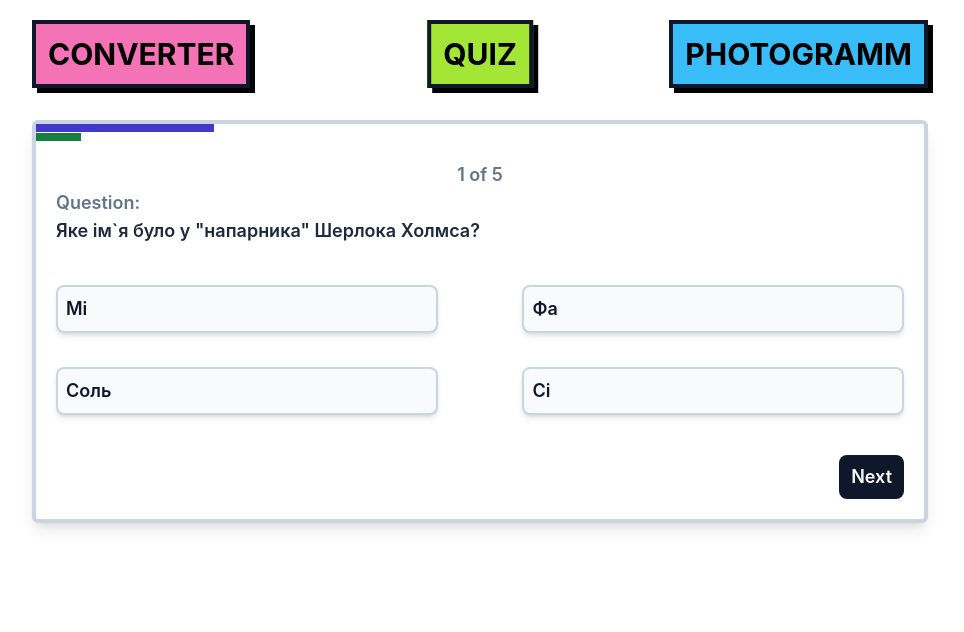
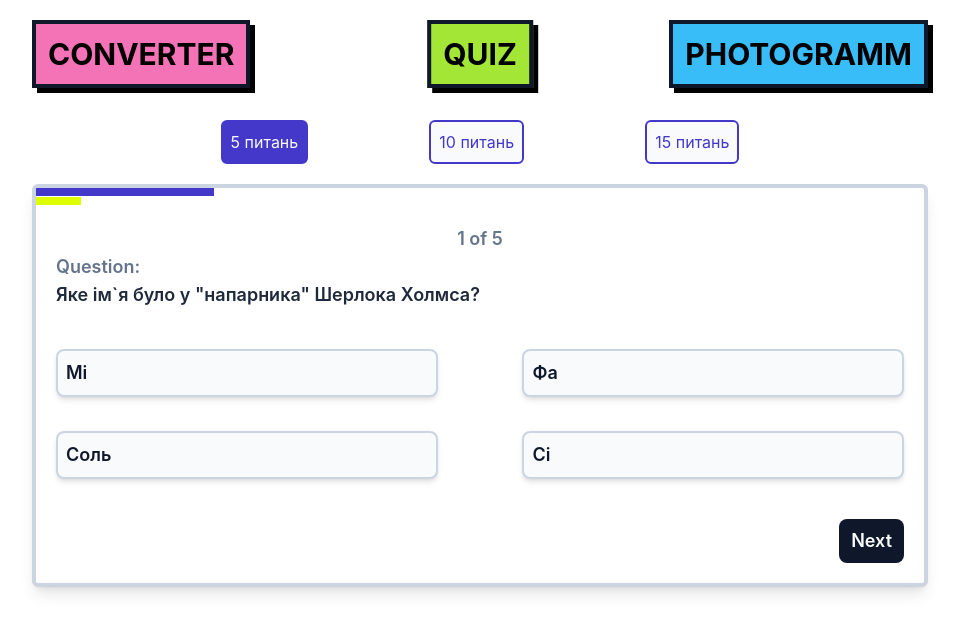
Before and after one commit to VelHRH/FrontCourse, a React (Create React App) app in the folder project3/: page /quiz in a window 1280 px wide. Shown: the top 632 px of the page, without its empty margins (160-1124 px from the left). Built offline with nearby package versions, Linux system fonts and the light colour scheme.

Commit message:
Modes layout

```diff
--- /dev/null
+++ b/project3/src/components/Task2/Mode.jsx
@@ -0,0 +1,38 @@
+import React, { useState } from "react";
+
+export const Mode = ({ mode, setMode }) => {
+ return (
+  <div className="flex ml-[50%] translate-x-[-50%] mt-10 justify-around">
+   <button
+    onClick={() => setMode(5)}
+    className={`${
+     mode === 5
+      ? "bg-indigo-700 text-slate-50"
+      : "bg-indigo-50 text-indigo-700 hover:bg-slate-300"
+    } p-2 border-2 border-indigo-700 rounded-md`}
+   >
+    5 питань
+   </button>
+   <button
+    onClick={() => setMode(10)}
+    className={`${
+     mode === 10
+      ? "bg-indigo-700 text-slate-50"
+      : "bg-slate-50 text-indigo-700 hover:bg-slate-300"
+    } p-2 border-2 border-indigo-700 rounded-md`}
+   >
+    10 питань
+   </button>
+   <button
+    onClick={() => setMode(15)}
+    className={`${
+     mode === 15
+      ? "bg-indigo-700 text-slate-50"
+      : "bg-slate-50 text-indigo-700 hover:bg-slate-300"
+    } p-2 border-2 border-indigo-700 rounded-md`}
+   >
+    15 питань
+   </button>
+  </div>
+ );
+};
--- a/project3/src/components/Task2/Progressbar.jsx
+++ b/project3/src/components/Task2/Progressbar.jsx
@@ -1,12 +1,18 @@
 import React, { useEffect, useState } from "react";
 
-export const Progressbar = ({ question, qSwitcher, isFinished }) => {
- const [width, setWidth] = useState((100 / 5) * question);
+export const Progressbar = ({
+ question,
+ qSwitcher,
+ isFinished,
+ questions,
+ mode,
+}) => {
+ const [width, setWidth] = useState((100 / questions.length) * question);
  const [timer, setTimer] = useState(10);
 
  useEffect(() => {
-  setWidth((100 / 5) * question);
- }, [question]);
+  setWidth((100 / questions.length) * question);
+ }, [question, mode]);
 
  useEffect(() => {
   setTimer(10);
@@ -35,10 +41,21 @@ export const Progressbar = ({ question, qSwitcher, isFinished }) => {
    </div>
    <div className={`h-2 w-full mt-px`}>
     <div
-     className={`h-full bg-green-700`}
+     className={`h-full`}
      style={{
       width: `${isFinished ? "0" : timer}%`,
-      transition: "width 0.9s",
+      backgroundColor: `${
+       timer < 2
+        ? "red"
+        : timer < 4
+        ? "orange"
+        : timer < 6
+        ? "yellow"
+        : timer < 8
+        ? "lime"
+        : "green"
+      }`,
+      transition: "background-color 1000ms, width 0.9s",
      }}
     ></div>
    </div>
--- a/project3/src/components/Task2/QuestionInfo.jsx
+++ b/project3/src/components/Task2/QuestionInfo.jsx
@@ -1,12 +1,13 @@
 import React from "react";
-import { QUESTIONS } from "./data";
 
-export const QuestionInfo = ({ question }) => {
+export const QuestionInfo = ({ questions, question }) => {
  return (
   <>
-   <div className="text-slate-500 self-center">{question} of 5</div>
+   <div className="text-slate-500 self-center">
+    {question} of {questions.length}
+   </div>
    <div className="text-slate-500">Question:</div>
-   <div className="text-slate-800">{QUESTIONS[question].text}</div>
+   <div className="text-slate-800">{questions[question].text}</div>
   </>
  );
 };
--- a/project3/src/components/Task2/Result.jsx
+++ b/project3/src/components/Task2/Result.jsx
@@ -1,7 +1,5 @@
 import React, { useEffect, useState, useRef } from "react";
-import { QUESTIONS } from "./data";
-
-export const Result = ({ answers }) => {
+export const Result = ({ answers, questions }) => {
  const [rows, setRows] = useState([]);
  const [result, setResult] = useState(0);
  const dataFetchedRef = useRef(false);
@@ -9,14 +7,14 @@ export const Result = ({ answers }) => {
   if (dataFetchedRef.current) return;
   dataFetchedRef.current = true;
   for (let i = 0; i < answers.length; i++) {
-   for (let j = 0; j < QUESTIONS[answers[i].question].options.length; j++) {
+   for (let j = 0; j < questions[answers[i].question].options.length; j++) {
     if (
-     answers[i].answer === QUESTIONS[answers[i].question - 1].options[j].text
+     answers[i].answer === questions[answers[i].question - 1].options[j].text
     ) {
      if (i === answers.length - 1) {
-      answers[i].isTrue = QUESTIONS[answers[i].question - 1].options[j].isTrue;
+      answers[i].isTrue = questions[answers[i].question - 1].options[j].isTrue;
      } else if (answers[i].question !== answers[i + 1].question)
-      answers[i].isTrue = QUESTIONS[answers[i].question - 1].options[j].isTrue;
+      answers[i].isTrue = questions[answers[i].question - 1].options[j].isTrue;
     }
    }
   }
--- a/project3/src/components/Task2/data.js
+++ b/project3/src/components/Task2/data.js
@@ -146,4 +146,214 @@ export const QUESTIONS = [
       }
     ]
   },
+  {
+    text: "У Великобританії абревіатура NHS розшифровується як National ... Service?",
+    options: [
+      {
+        text: "Humanity",
+        isTrue: false
+      },
+      {
+        text: "Health",
+        isTrue: true
+      },
+      {
+        text: "Honour",
+        isTrue: false
+      },
+      {
+        text: "Household",
+        isTrue: false
+      }
+    ]
+  },
+  {
+    text: "Як називається ремінна машина, що обертається, в аеропорту, яка доставляє зареєстрований багаж із літака до місця отримання багажу?",
+    options: [
+      {
+        text: "Ангар",
+        isTrue: false
+      },
+      {
+        text: "Термінал",
+        isTrue: false
+      },
+      {
+        text: "Конкорс",
+        isTrue: false
+      },
+      {
+        text: "Карусель",
+        isTrue: true
+      }
+    ]
+  },
+  {
+    text: "Який герой Діснея залишає туфельку на королівському балу?",
+    options: [
+      {
+        text: "Покахонтас",
+        isTrue: false
+      },
+      {
+        text: "Спляча красуня",
+        isTrue: false
+      },
+      {
+        text: "Попелюшка",
+        isTrue: true
+      },
+      {
+        text: "Ельза",
+        isTrue: false
+      }
+    ]
+  },
+  {
+    text: "Яка з цих марок була в основному пов’язана з виробництвом побутових замків?",
+    options: [
+      {
+        text: "Phillips",
+        isTrue: false
+      },
+      {
+        text: "Flymo",
+        isTrue: false
+      },
+      {
+        text: "Chubb",
+        isTrue: true
+      },
+      {
+        text: "Ronseal",
+        isTrue: false
+      }
+    ]
+  },
+  {
+    text: "Акушерство - це розділ медицини, який особливо займається чим?",
+    options: [
+      {
+        text: "Пологи",
+        isTrue: true
+      },
+      {
+        text: "Зламані кістки",
+        isTrue: false
+      },
+      {
+        text: "Серце",
+        isTrue: false
+      },
+      {
+        text: "Похилий вік",
+        isTrue: false
+      }
+    ]
+  },
+  {
+    text: "Які іграшки продаються з фразою “robots in disguise”?",
+    options: [
+      {
+        text: "Ляльки Bratz",
+        isTrue: false
+      },
+      {
+        text: "Сім'ї Сільванії",
+        isTrue: false
+      },
+      {
+        text: "Хатчімалс",
+        isTrue: false
+      },
+      {
+        text: "Трансформери",
+        isTrue: true
+      }
+    ]
+  },
+  {
+    text: "Який із цих релігійних обрядів триває найкоротший період часу протягом календарного року?",
+    options: [
+      {
+        text: "Рамадан",
+        isTrue: false
+      },
+      {
+        text: "Дівалі",
+        isTrue: true
+      },
+      {
+        text: "Великий піст",
+        isTrue: false
+      },
+      {
+        text: "Ханука",
+        isTrue: false
+      }
+    ]
+  },
+  {
+    text: "Який із цих серіалів знімається в Іспанії?",
+    options: [
+      {
+        text: "Пуститися берега",
+        isTrue: false
+      },
+      {
+        text: "Эліта",
+        isTrue: true
+      },
+      {
+        text: "Дім Дракона",
+        isTrue: false
+      },
+      {
+        text: "Рік та Морті",
+        isTrue: false
+      }
+    ]
+  },
+  {
+    text: "Будівництво якої з цих відомих пам’яток було завершено першим?",
+    options: [
+      {
+        text: "Емпайр Стейт Білдінг",
+        isTrue: false
+      },
+      {
+        text: "Королівський Альберт-Хол",
+        isTrue: false
+      },
+      {
+        text: "Ейфелева вежа",
+        isTrue: false
+      },
+      {
+        text: "Годинникова вежа Біг Бен",
+        isTrue: true
+      }
+    ]
+  },
+  {
+    text: "Хто з цих китоподібних відноситься до «зубатих китів»?",
+    options: [
+      {
+        text: "Сірий кит",
+        isTrue: false
+      },
+      {
+        text: "Малий кит",
+        isTrue: false
+      },
+      {
+        text: "Кашалот",
+        isTrue: true
+      },
+      {
+        text: "Горбатий кит",
+        isTrue: false
+      }
+    ]
+  },
 ];
--- a/project3/src/pages/Task2.jsx
+++ b/project3/src/pages/Task2.jsx
@@ -5,6 +5,7 @@ import { Progressbar } from "../components/Task2/Progressbar";
 import { QuestionInfo } from "../components/Task2/QuestionInfo";
 import { Result } from "../components/Task2/Result";
 import { QUESTIONS } from "../components/Task2/data";
+import { Mode } from "../components/Task2/Mode";
 
 const Task2 = () => {
  const [question, setQuestion] = useState(1);
@@ -14,6 +15,12 @@ const Task2 = () => {
  const [isClicked2, setIsClicked2] = useState(false);
  const [isClicked3, setIsClicked3] = useState(false);
  const [isClicked4, setIsClicked4] = useState(false);
+ const [mode, setMode] = useState(5);
+ const [questions, setQuestions] = useState(QUESTIONS.slice(0, mode));
+
+ useEffect(() => {
+  setQuestions(QUESTIONS.slice(0, mode));
+ }, [mode]);
 
  const qSwitcher = () => {
   question < 5 && setQuestion(question + 1);
@@ -35,16 +42,20 @@ const Task2 = () => {
  };
 
  return (
-  <div className="flex flex-col w-[70%] ml-[50%] text-lg translate-x-[-50%] font-semibold bg-white border-4 rounded-md border-slate-300 shadow-lg mt-10">
+  <>
+   <Mode mode={mode} setMode={setMode} />
+   <div className="flex flex-col w-[70%] ml-[50%] text-lg translate-x-[-50%] font-semibold bg-white border-4 rounded-md border-slate-300 shadow-lg mt-5">
     <Progressbar
      question={question}
      qSwitcher={qSwitcher}
      isFinished={isFinished}
+     questions={questions}
+     mode={mode}
     />
     <div className="w-full h-full p-5 flex flex-col">
      {!isFinished && (
       <>
-      <QuestionInfo question={question} />
+       <QuestionInfo question={question} questions={questions} />
        <div className="flex flex-wrap my-10">
         <Choice
          mr="mr-[10%]"
@@ -54,7 +65,7 @@ const Task2 = () => {
          setIsClicked={setIsClicked1}
          clearChoices={clearChoices}
         >
-        {QUESTIONS[question - 1].options[0].text}
+         {questions[question - 1].options[0].text}
         </Choice>
         <Choice
          addAnswer={addAnswer}
@@ -63,7 +74,7 @@ const Task2 = () => {
          setIsClicked={setIsClicked2}
          clearChoices={clearChoices}
         >
-        {QUESTIONS[question - 1].options[1].text}
+         {questions[question - 1].options[1].text}
         </Choice>
         <Choice
          addAnswer={addAnswer}
@@ -74,7 +85,7 @@ const Task2 = () => {
          setIsClicked={setIsClicked3}
          clearChoices={clearChoices}
         >
-        {QUESTIONS[question - 1].options[2].text}
+         {questions[question - 1].options[2].text}
         </Choice>
         <Choice
          addAnswer={addAnswer}
@@ -84,15 +95,16 @@ const Task2 = () => {
          setIsClicked={setIsClicked4}
          clearChoices={clearChoices}
         >
-        {QUESTIONS[question - 1].options[3].text}
+         {questions[question - 1].options[3].text}
         </Choice>
        </div>
        <NextBtn qSwitcher={qSwitcher} />
       </>
      )}
-    {isFinished && <Result answers={answers} />}
+     {isFinished && <Result answers={answers} questions={questions} />}
     </div>
    </div>
+  </>
  );
 };
 
```
Lines whose indentation alone changed are shown as unchanged.
